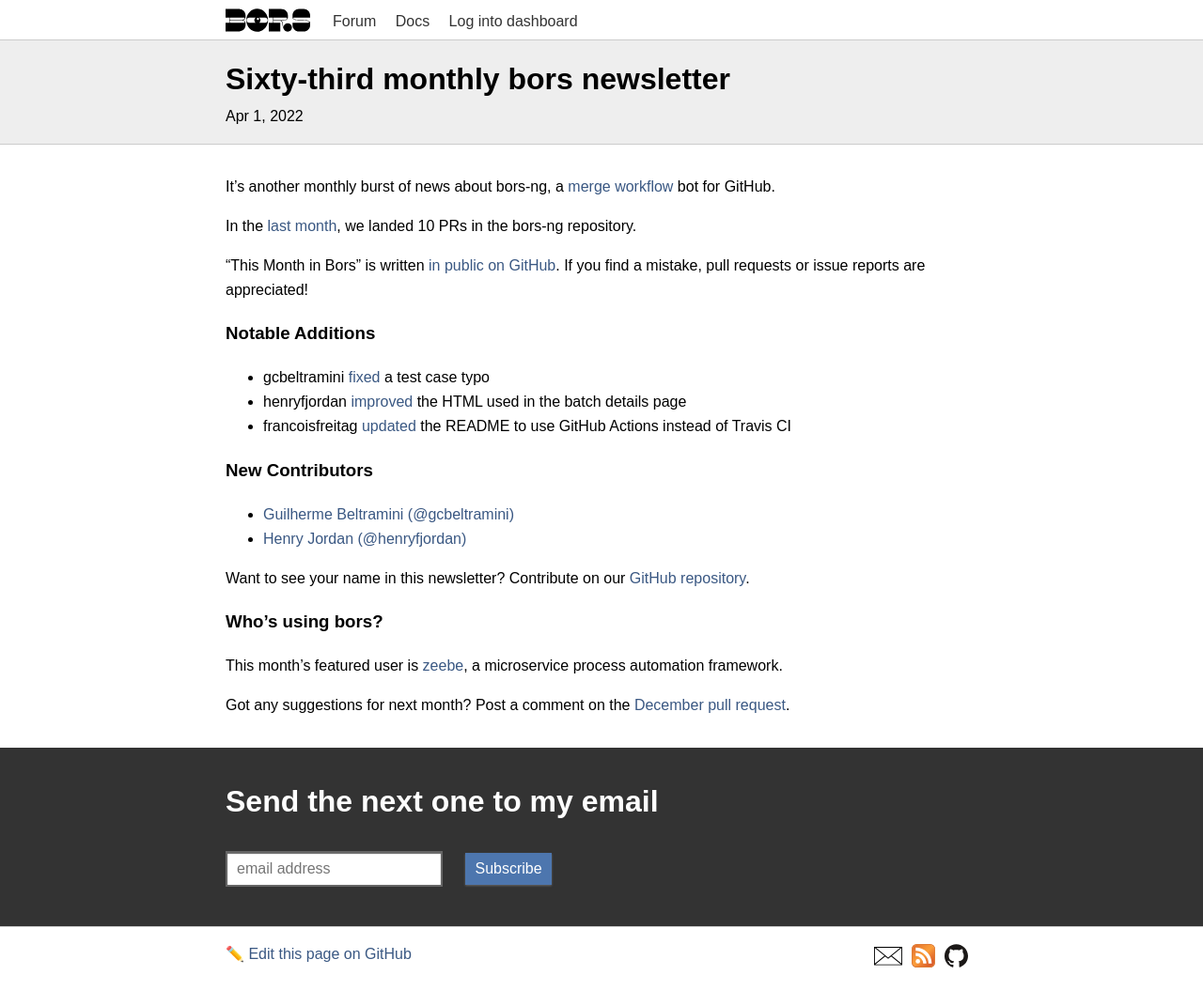
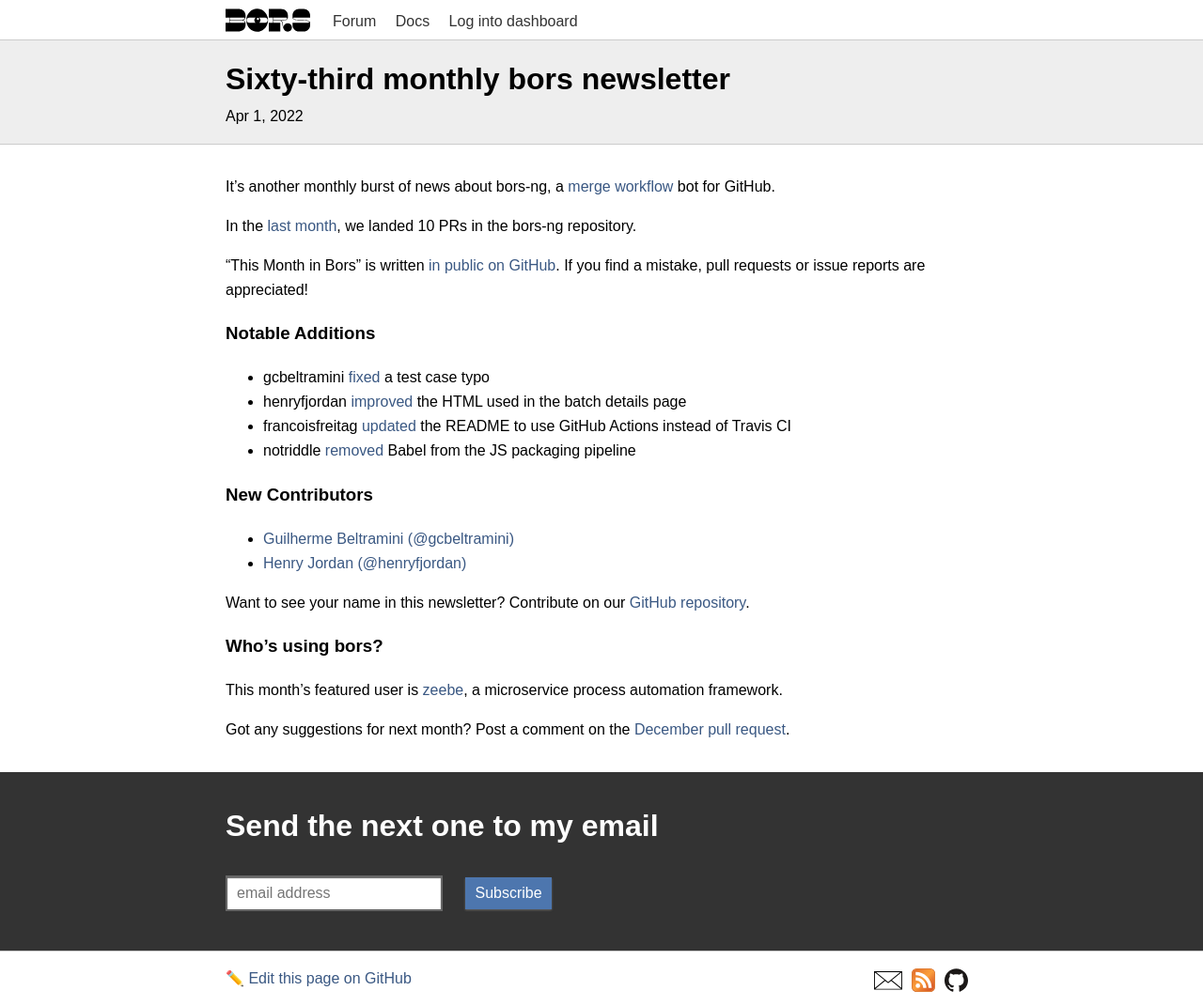
Before and after one commit to bors-ng/bors-ng.github.io, a Jekyll site: the page built from _posts/2022-04-01-tmib-63.md, in a window 1280 px wide. Shown: the whole page at 94% size. Built offline with Jekyll 4.4.1, drawn with Linux system fonts in a browser that asks for light colours; before the commit the page ends 1045 px from its top, so only the background shows below that.

Commit message:
Add bors-ng/bors-ng#1483

```diff
--- a/_posts/2022-04-01-tmib-63.md
+++ b/_posts/2022-04-01-tmib-63.md
@@ -2,7 +2,7 @@
 layout:     post
 title:      Sixty-third monthly bors newsletter
 date:       2022-04-01 00:00:00
-summary:    This March, we dropped IE11 support
+summary:    This March, we dropped IE11 support on the dashboard
 categories: newsletter
 ---
 
@@ -22,6 +22,8 @@
 * gcbeltramini [fixed](https://github.com/bors-ng/bors-ng/pull/1471) a test case typo
 * henryfjordan [improved](https://github.com/bors-ng/bors-ng/pull/1478) the HTML used in the batch details page
 * francoisfreitag [updated](https://github.com/bors-ng/bors-ng/pull/1480) the README to use GitHub Actions instead of Travis CI
+* notriddle [removed](https://github.com/bors-ng/bors-ng/pull/1483) Babel from the JS packaging pipeline
+
 
 ### New Contributors
 
```
